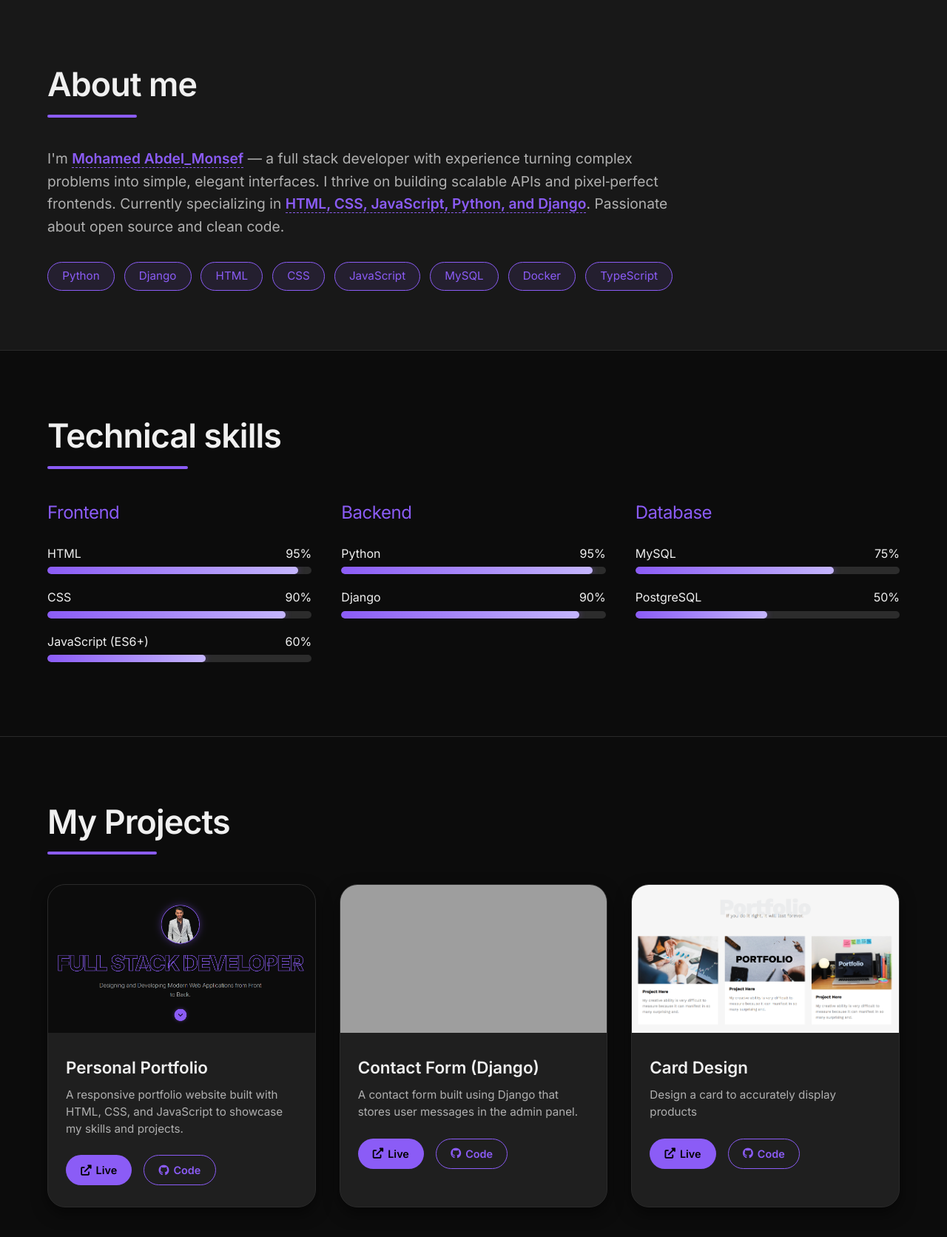
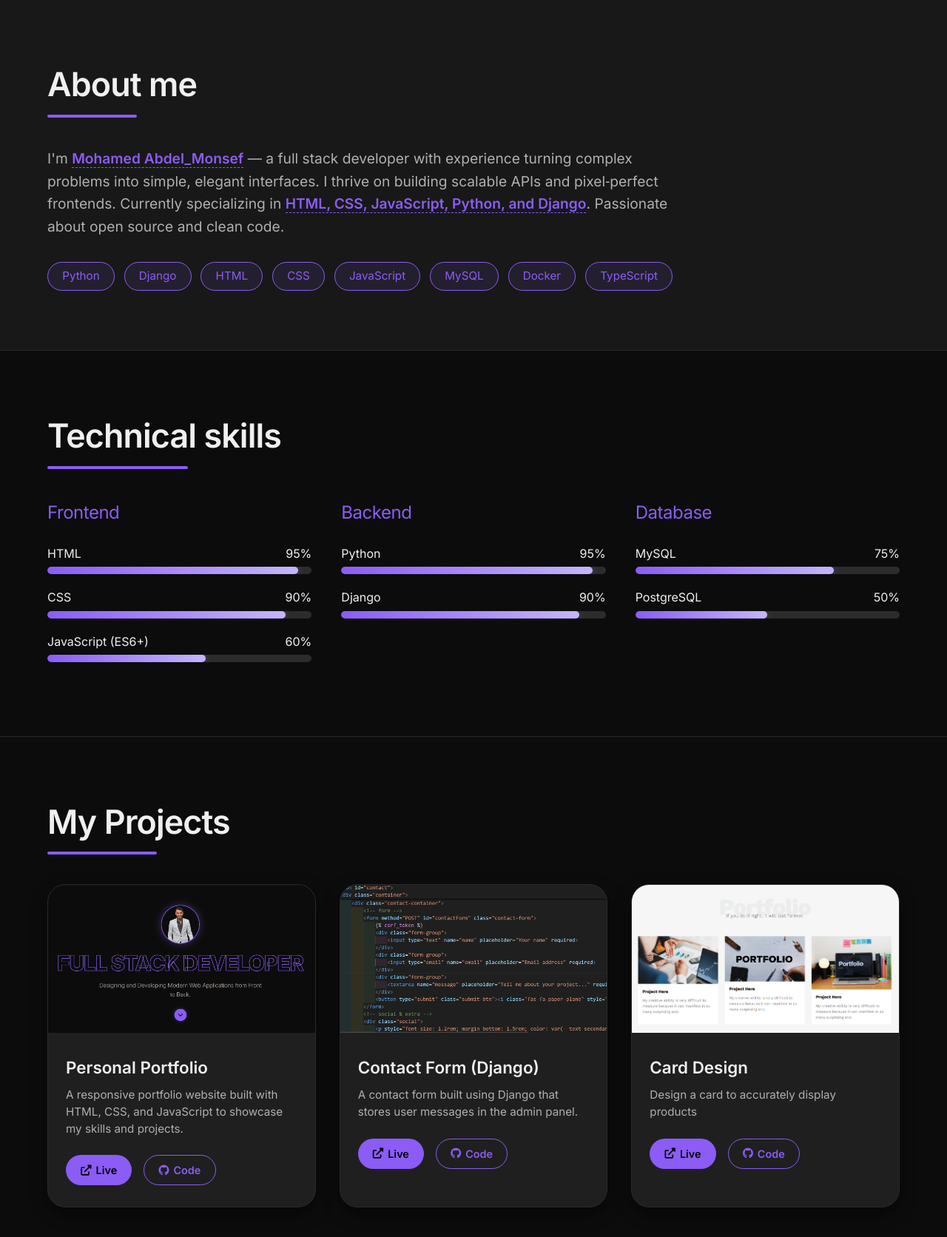
Before and after one commit to mohamedabdelmonsef886/portfolio, a Django app: page / in a window 1280 px wide. Shown: the part 864-2536 px from the top of the page at 74% size. Run offline with Django 5.2, Linux system fonts and the light colour scheme; grey boxes are pictures that could not be loaded.

Commit message:
fix project image

```diff
--- a/core/templates/index.html
+++ b/core/templates/index.html
@@ -161,7 +161,7 @@
                     </div>
                     <!-- Project 2 -->
                     <div class="project-card">
-                        <img src="{% static 'images/contact.png' %}" alt="Contact Form" class="card-img" loading="lazy">
+                        <img src="{% static 'images/con_5.png' %}" alt="Contact Form" class="card-img" loading="lazy">
                         <div class="card-content">
                             <h3 class="card-title">Contact Form (Django)</h3>
                             <p class="card-desc">A contact form built using Django that stores user messages in the admin panel.</p>
```
Also changed, not shown: core/static/images/con_5.png (renamed from core/static/images/contact .png).
